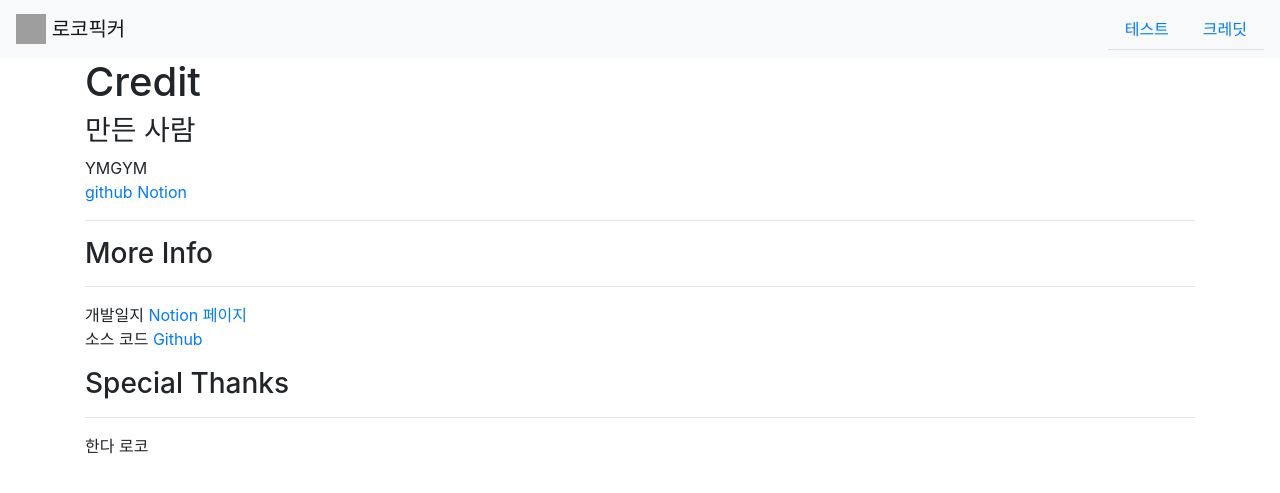
After one commit to YMGYM/rocopicker_django, a Django app: page /picker/credit/ in a window 1280 px wide. The commit adds this page. Shown: the top 493 px of the page. Run offline with Django 3.2, Linux system fonts and the light colour scheme; some libraries are stand-ins or nearby versions; grey boxes are pictures that could not be loaded.

Commit message:
write basic pages

```diff
--- a/picker/templates/picker/base.html
+++ b/picker/templates/picker/base.html
@@ -2,20 +2,38 @@
 <html>
 
     <head>
-         <link rel="stylesheet" href="https://stackpath.bootstrapcdn.com/bootstrap/4.4.1/css/bootstrap.min.css" integrity="sha384-Vkoo8x4CGsO3+Hhxv8T/Q5PaXtkKtu6ug5TOeNV6gBiFeWPGFN9MuhOf23Q9Ifjh" crossorigin="anonymous">
+        <link rel="stylesheet" href="https://stackpath.bootstrapcdn.com/bootstrap/4.4.1/css/bootstrap.min.css" integrity="sha384-Vkoo8x4CGsO3+Hhxv8T/Q5PaXtkKtu6ug5TOeNV6gBiFeWPGFN9MuhOf23Q9Ifjh" crossorigin="anonymous">
 
         <script src="https://code.jquery.com/jquery-3.4.1.slim.min.js" integrity="sha384-J6qa4849blE2+poT4WnyKhv5vZF5SrPo0iEjwBvKU7imGFAV0wwj1yYfoRSJoZ+n" crossorigin="anonymous"></script>
-<script src="https://cdn.jsdelivr.net/npm/popper.js@1.16.0/dist/umd/popper.min.js" integrity="sha384-Q6E9RHvbIyZFJoft+2mJbHaEWldlvI9IOYy5n3zV9zzTtmI3UksdQRVvoxMfooAo" crossorigin="anonymous"></script>
-<script src="https://stackpath.bootstrapcdn.com/bootstrap/4.4.1/js/bootstrap.min.js" integrity="sha384-wfSDF2E50Y2D1uUdj0O3uMBJnjuUD4Ih7YwaYd1iqfktj0Uod8GCExl3Og8ifwB6" crossorigin="anonymous"></script>
+        <script src="https://cdn.jsdelivr.net/npm/popper.js@1.16.0/dist/umd/popper.min.js" integrity="sha384-Q6E9RHvbIyZFJoft+2mJbHaEWldlvI9IOYy5n3zV9zzTtmI3UksdQRVvoxMfooAo" crossorigin="anonymous"></script>
+        <script src="https://stackpath.bootstrapcdn.com/bootstrap/4.4.1/js/bootstrap.min.js" integrity="sha384-wfSDF2E50Y2D1uUdj0O3uMBJnjuUD4Ih7YwaYd1iqfktj0Uod8GCExl3Og8ifwB6" crossorigin="anonymous"></script>
 
-        <title>로코픽커</title>
+        <title>RocoPicker</title>
     </head>
 
     <body>
+            <!-- Image and text -->
+    <nav class="navbar navbar-light bg-light">
+      <a class="navbar-brand" href="{% url 'mainPage' %}">
+        <img src="/docs/4.4/assets/brand/bootstrap-solid.svg" width="30" height="30" class="d-inline-block align-top" alt="">
+        로코픽커
+      </a>
+        <ul class="nav nav-tabs">
+          <li class="nav-item">
+            <a class="nav-link" href="{% url 'inputPage' %}">테스트</a>
+          </li>
+          <li class="nav-item">
+            <a class="nav-link" href="{% url 'creditPage' %}">크레딧</a>
+          </li>
+        </ul>
+    </nav>
 
-       {% block content %}
-	   {% endblock %}
+        <div class='container'>
 
+
+        {% block content %}
+	    {% endblock %}
+        </div>
     </body>
 
 </html>
--- /dev/null
+++ b/picker/templates/picker/creditPage.html
@@ -0,0 +1,37 @@
+{% extends 'picker/base.html' %}
+
+{% block content %}
+<h1>
+    Credit
+</h1>
+
+<h3>
+    만든 사람
+</h3>
+<p>
+    YMGYM<br/>
+    <a href="https://github.com/YMGYM">github</a>
+    <a href="https://www.notion.so/ymgym/Project-list-a5cbe7fcef6742be8452cea7b58e4ceb">Notion</a>
+</p>
+<hr>
+
+<h3>
+    More Info
+</h3>
+<hr>
+<p>
+    개발일지
+    <a href="https://www.notion.so/ymgym/f4d8f6de0a0e415ebe2eee5462f01983?v=5ccd482ffc0f41b0ad452e984a3f87a7">Notion 페이지</a>
+    <br />
+    소스 코드
+    <a href="https://github.com/YMGYM/rocopicker_django">Github</a>
+</p>
+
+<h3>
+    Special Thanks
+</h3>
+<hr>
+<p>
+    한다 로코
+</p>
+{% endblock content %}
--- a/picker/urls.py
+++ b/picker/urls.py
@@ -3,5 +3,8 @@ from django.urls import path
 
 # Create your views here.
 urlpatterns = [
-    path('', views.mainpage, name="mainpage"),
+    path('', views.mainpage, name="mainPage"),
+    path('inputPage/', views.inputPage, name="inputPage"),
+    path('result/', views.resultPage, name="resultPage"),
+    path('credit/', views.creditPage, name="creditPage"),
 ]
--- a/picker/views.py
+++ b/picker/views.py
@@ -3,3 +3,18 @@ from django.shortcuts import render
 def mainpage(request):
 
     return render(request, 'picker/mainpage.html')
+
+
+def inputPage(request):
+
+    return render(request, 'picker/inputpage.html')
+
+
+def resultPage(request):
+
+    return render(request, 'picker/resultPage.html')
+
+
+def creditPage(request):
+
+    return render(request, 'picker/creditPage.html')
```
Also changed, not shown: picker/templates/picker/inputpage.html (added, +24 -0 lines), picker/templates/picker/mainpage.html (+12 -4 lines), picker/templates/picker/resultPage.html (added, +27 -0 lines).
